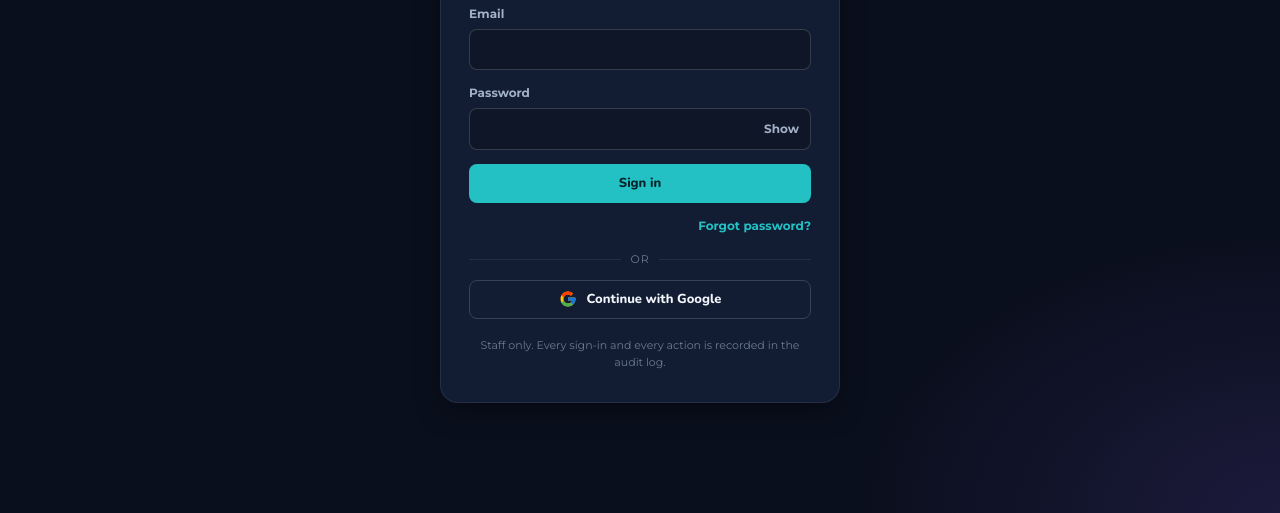
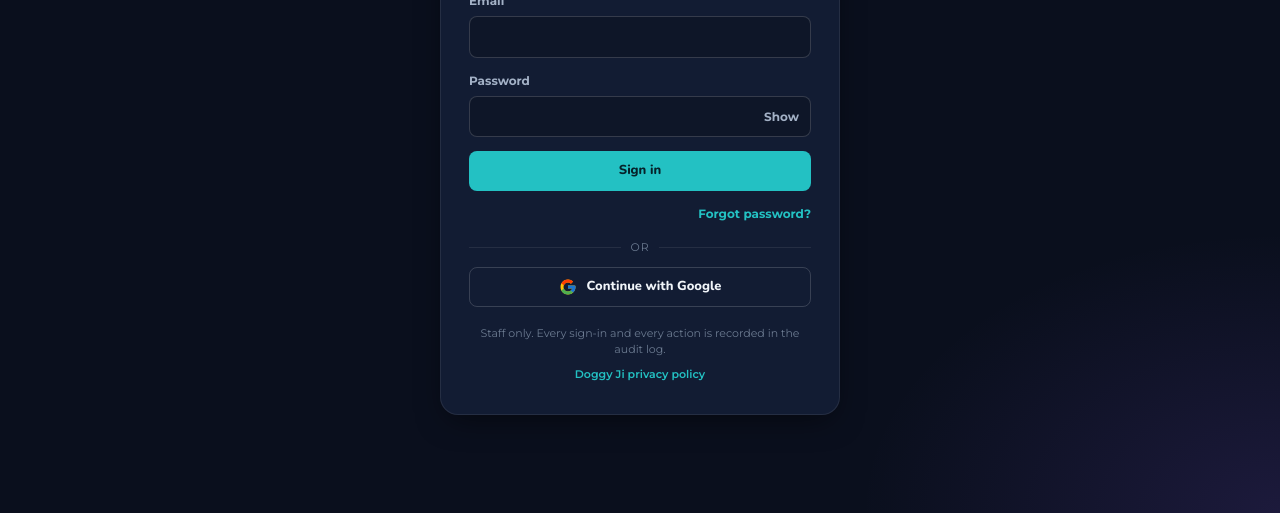
Before and after one commit to GokulNarayana-30/doggyji-admin, a plain HTML site: page index.html in a window 1280 px wide. Shown: the part 287-800 px from the top of the page. Drawn offline with nearby package versions, Linux system fonts and the light colour scheme.

Commit message:
Privacy policy link on the sign-in page

```diff
--- a/index.html
+++ b/index.html
@@ -89,6 +89,8 @@
       </form>
 
       <p class="auth-note">Staff only. Every sign-in and every action is recorded in the audit log.</p>
+      <!-- Public, no sign-in: the link to share with users and app stores. -->
+      <p class="auth-note"><a href="privacy.html" target="_blank" rel="noopener">Doggy Ji privacy policy</a></p>
     </div>
   </div>
 
--- a/style.css
+++ b/style.css
@@ -150,6 +150,9 @@ button { font: inherit; }
 .auth-links { display: flex; justify-content: space-between; margin-top: 14px; font-size: 12px; }
 .auth-links button { background: none; border: none; color: var(--teal); cursor: pointer; font-weight: 700; }
 .auth-note { margin-top: 18px; font-size: 11px; color: var(--text-3); text-align: center; }
+.auth-note + .auth-note { margin-top: 8px; }
+.auth-note a { color: var(--teal); font-weight: 600; text-decoration: none; }
+.auth-note a:hover { text-decoration: underline; }
 .auth-divider { display: flex; align-items: center; gap: 10px; margin: 16px 0 12px; font-size: 11px; color: var(--text-3); text-transform: uppercase; letter-spacing: .08em; }
 .auth-divider::before, .auth-divider::after { content: ''; flex: 1; height: 1px; background: var(--border); }
 .btn-google { display: inline-flex; align-items: center; justify-content: center; gap: 10px; }
```
